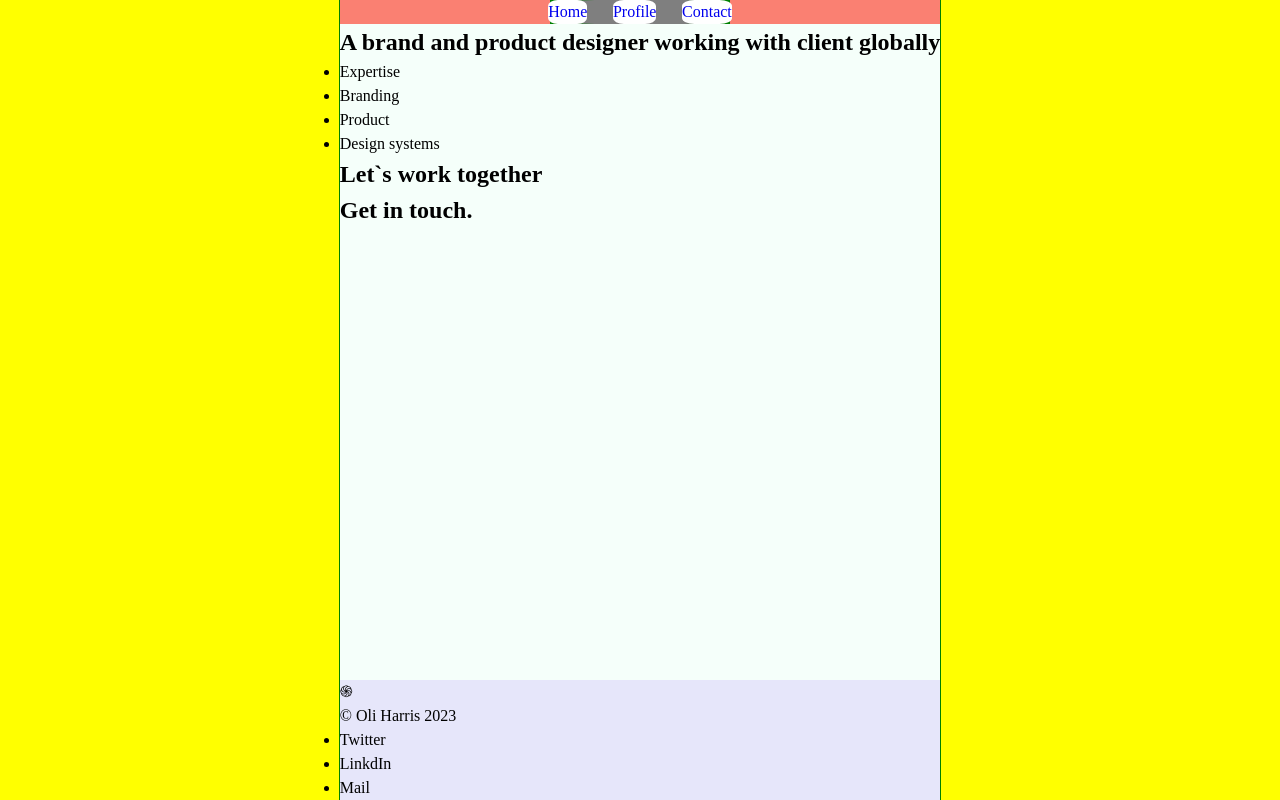
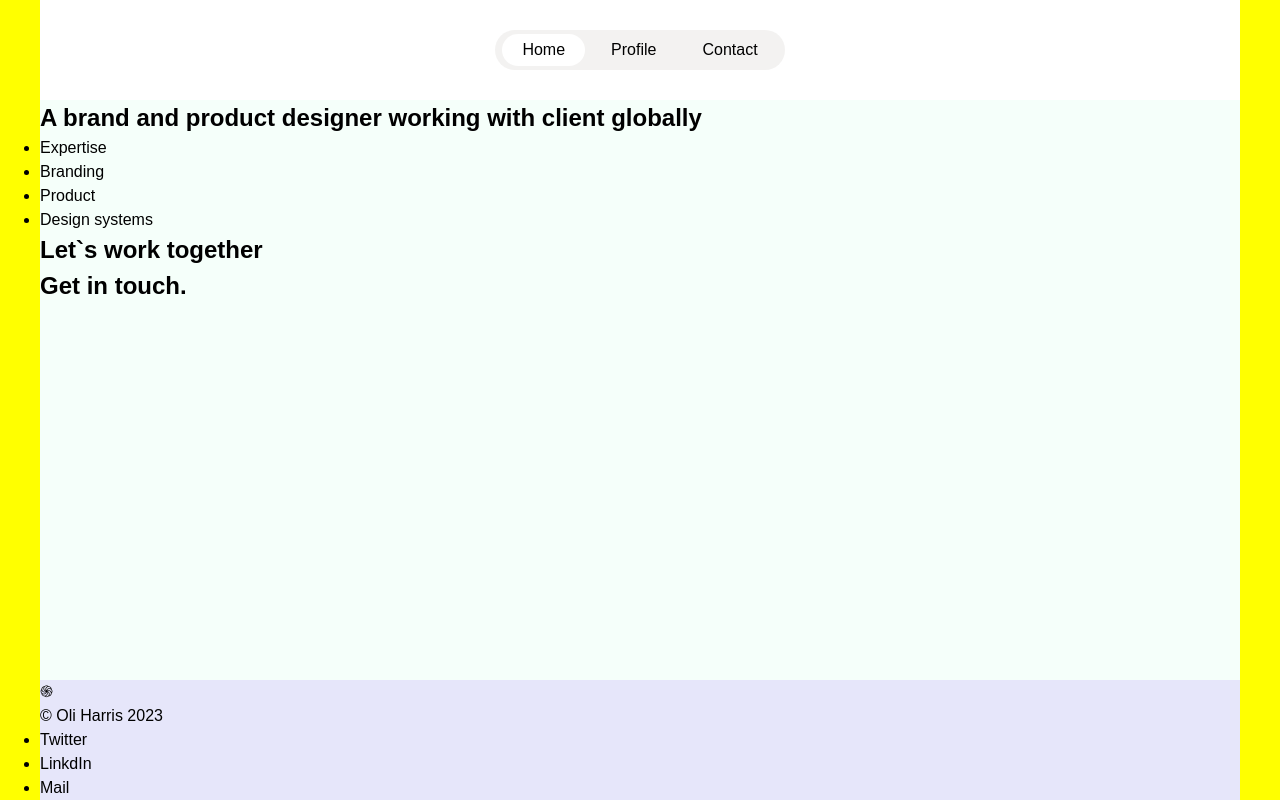
Before and after one commit to abdulaah-alchag/gruppe-3, a plain HTML site: page index.html in a window 1280 px wide. Drawn offline with Linux system fonts and the light colour scheme.

Commit message:
added css to header + small changes in index.html (#1)

```diff
--- a/index.html
+++ b/index.html
@@ -5,13 +5,13 @@
     <meta name="viewport" content="width=device-width, initial-scale=1.0" />
     <title>Gruppe 3 - Home</title>
 
-    <link rel="stylesheet" href="reset.css" />
-    <link rel="stylesheet" href="style.css" />
-    <link rel="stylesheet" href="style-index.css" />
+    <link rel="stylesheet" href="./reset.css" />
+    <link rel="stylesheet" href="./style.css" />
+    <link rel="stylesheet" href="./style-index.css" />
   </head>
   <body>
     <!-- HEADER -->
-    <header class="conatiner">
+    <header class="container">
       <nav id="main-menue">
         <ul>
           <li><a href="./index.html">Home</a></li>
--- a/style.css
+++ b/style.css
@@ -4,36 +4,56 @@ html {
   min-height: 100vh;
   display: flex;
   justify-content: center;
+  font-family: sans-serif;
 }
 
 body {
   display: flex;
   flex-direction: column;
   align-items: space-between;
-  max-width: 1600px;
-  outline: 1px solid green;
+  width: 100%;
+  max-width: 1200px;
 }
 
 header {
-  background: salmon;
+  background: white;
+  padding: 30px;
 
   & nav {
-    background: green;
-    width: 30%;
-    margin: auto;
+    display: flex;
+    justify-content: center;
 
     & ul {
-      background: #7f7f7f;
-      border-radius: 25%;
-      width: 100%;
+      background: #e8e5e480;
+      width: fit-content;
       display: flex;
-      justify-content: center;
-      gap: 2vw;
+      padding: 4px;
+      border-radius: 30px;
 
       & li {
         list-style: none;
-        background: #ffffff;
-        border-radius: 25%;
+        border-radius: inherit;
+        margin-inline: 3px;
+
+        & a {
+          display: block;
+          padding: 4px 20px;
+          border-radius: inherit;
+          color: black;
+
+          &[href="./index.html"] {
+            background: white;
+          }
+
+          &:active {
+            background: white;
+          }
+
+          &:hover {
+            background: black;
+            color: white;
+          }
+        }
       }
     }
   }
```
